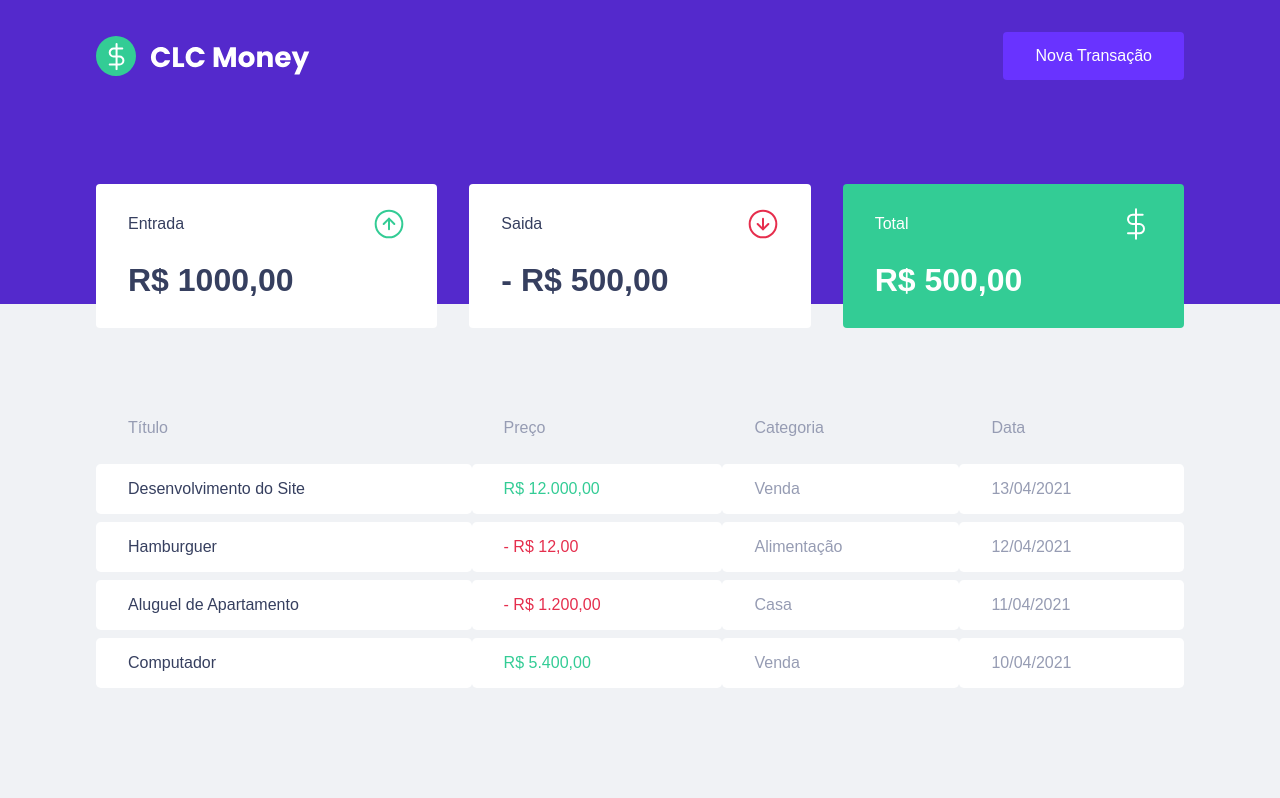
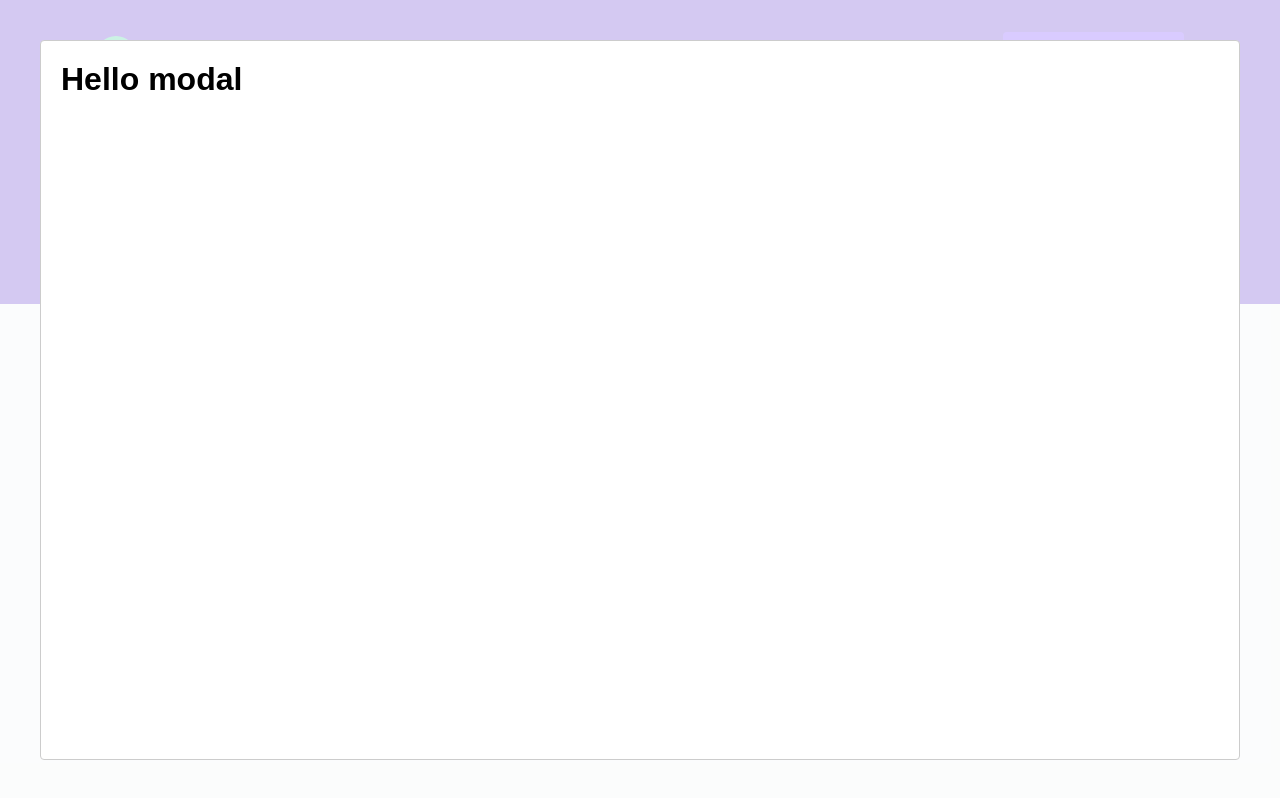
Before and after one commit to CaioLuColaco/CLC_Money, a React (Create React App) app: page / in a window 1280 px wide. Both pictures are taken after a click on the button "Nova Transação". Built offline with nearby package versions, Linux system fonts and the light colour scheme; no server answers; what miragejs would draw is missing.

Commit message:
configurated the modal

```diff
--- a/package.json
+++ b/package.json
@@ -7,6 +7,7 @@
     "miragejs": "^0.1.43",
     "react": "^17.0.2",
     "react-dom": "^17.0.2",
+    "react-modal": "^3.14.4",
     "react-scripts": "5.0.0",
     "styled-components": "^5.3.3",
     "web-vitals": "^2.1.0"
@@ -19,6 +20,7 @@
     "@types/node": "^16.7.13",
     "@types/react": "^17.0.20",
     "@types/react-dom": "^17.0.9",
+    "@types/react-modal": "^3.13.1",
     "@types/styled-components": "^5.1.24",
     "typescript": "^4.4.2"
   },
--- a/src/App.tsx
+++ b/src/App.tsx
@@ -1,12 +1,31 @@
+import Modal from 'react-modal'
 import { Dashboard } from "./components/Dashboard";
 import { Header } from "./components/Header";
 import { GlobalStyle } from "./styles/global";
+import { useState } from 'react';
+
+Modal.setAppElement('#root')
 
 export function App() {
+  const [isNewTransaction, setIsNewTransactions] = useState(false)
+
+
+    function handleOpenModal(){
+        setIsNewTransactions(true);
+    };
+
+    function handleCloseModal() {
+        setIsNewTransactions(false);
+    };
   return (
     <>
-      <Header />
+      <Header handleOpenModal={handleOpenModal}/>
       <Dashboard />
+
+      <Modal isOpen={isNewTransaction} onRequestClose={handleCloseModal}>
+          <h1>Hello modal</h1>
+      </Modal>
+
       <GlobalStyle />
     </>
   );
--- a/src/components/Header/index.tsx
+++ b/src/components/Header/index.tsx
@@ -1,12 +1,17 @@
 import logoImg from '../../assets/logo.svg'
 import { Container, Content } from './styles'
 
-export function Header() {
+interface props {
+    handleOpenModal: () => void;
+}
+
+export function Header({handleOpenModal}: props) {
+
     return (
         <Container>
             <Content>
                 <img src={logoImg} alt="CLC Money" />
-                <button type="button"> Nova Transação </button>
+                <button type="button" onClick={handleOpenModal}> Nova Transação </button>
             </Content>
         </Container>
     )
```
Also changed, not shown: 1 other file (tests, documents, lock files or other folders).
